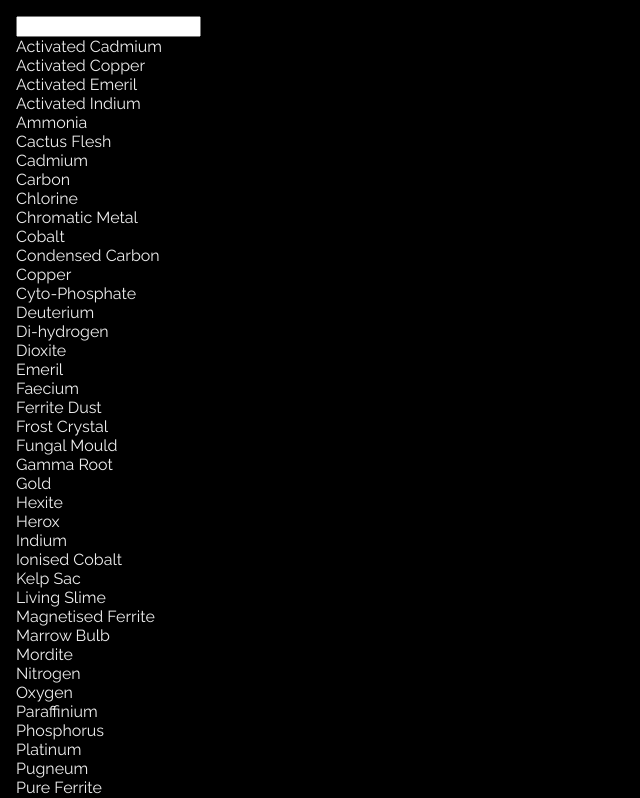
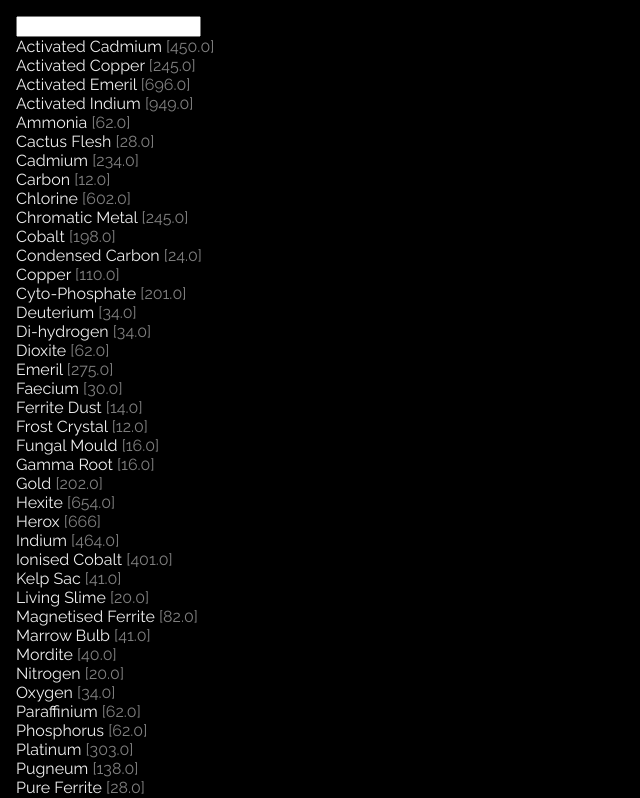
Before and after one commit to crianonim/nms-directory, a React (Create React App) app: page / in a window 1280 px wide. Shown: the top 798 px of the page, without its empty margins (0-640 px from the left). Built offline with nearby package versions, Linux system fonts and the light colour scheme.

Commit message:
Add prices to list

```diff
--- a/src/App.css
+++ b/src/App.css
@@ -5,3 +5,6 @@
 .selected-item {
     color:chartreuse;
 }
+.price-color {
+    color: grey;
+}
--- a/src/ItemList.js
+++ b/src/ItemList.js
@@ -4,12 +4,12 @@
     return (
         <div className="item-list">
              <ul>
-          {activeList.map((resource,i) => (
+          {activeList.map((item,i) => (
             <li
-              onClick={() => setActiveItem(resource.name)}
-              key={resource.name+i}
+              onClick={() => setActiveItem(item.name)}
+              key={item.name+i}
             >
-              <span className={selectedItem===resource.name?"selected-item":selectedItem}>{resource.name}</span>
+              <span className={selectedItem===item.name?"selected-item":selectedItem}>{item.name} <span className="price-color"> [{item.price}]</span> </span>
             </li>
           ))}
         </ul>
```
